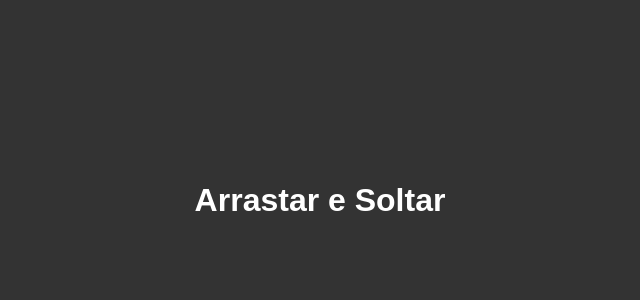
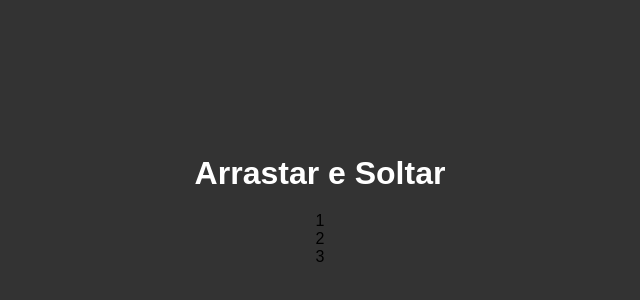
Before and after one commit to Johnhelder/arrastaesolta, a plain HTML site: page index.html in a window 1280 px wide. Shown: the part 200-500 px from the top of the page, without its empty margins (320-960 px from the left). Drawn offline with Linux system fonts and the light colour scheme; files that its build step writes are made by us from their sources.

Commit message:
criando a estrutura da área neutra

```diff
--- a/index.html
+++ b/index.html
@@ -5,13 +5,19 @@
   <meta charset="UTF-8">
   <meta http-equiv="X-UA-Compatible" content="IE=edge">
   <meta name="viewport" content="width=device-width, initial-scale=1.0">
-  <link rel="stylesheet" href="./css/style.css">
+  <link rel="stylesheet" href="./assets/css/style.css">
   <title>Arrasta e solta</title>
 </head>
 
 <body>
   <h1>Arrastar e Soltar</h1>
 
+  <div class="neutralArea">
+    <div class="item" draggable="true">1</div>
+    <div class="item" draggable="true">2</div>
+    <div class="item" draggable="true">3</div>
+</div>
+
 </body>
 
 </html>
```
